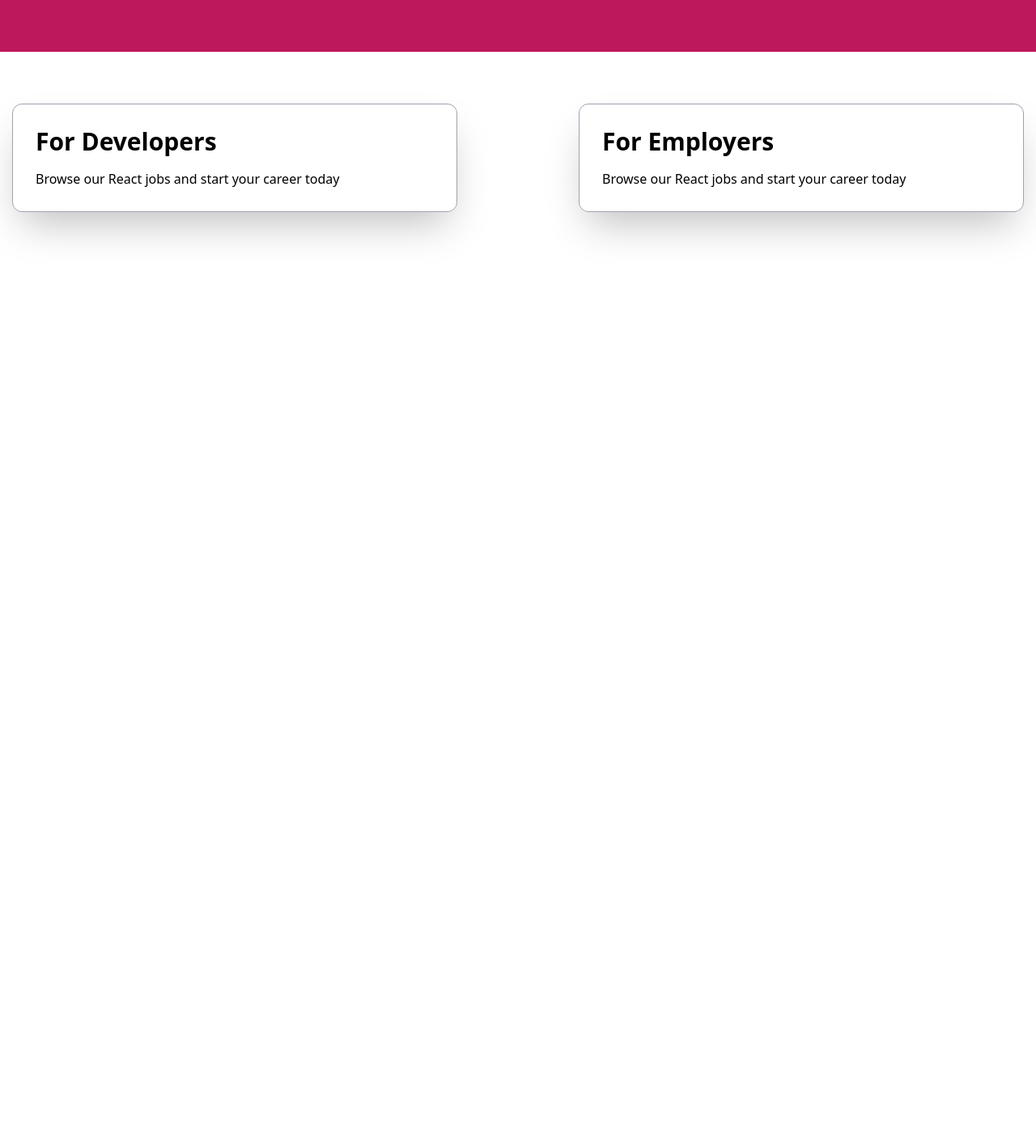
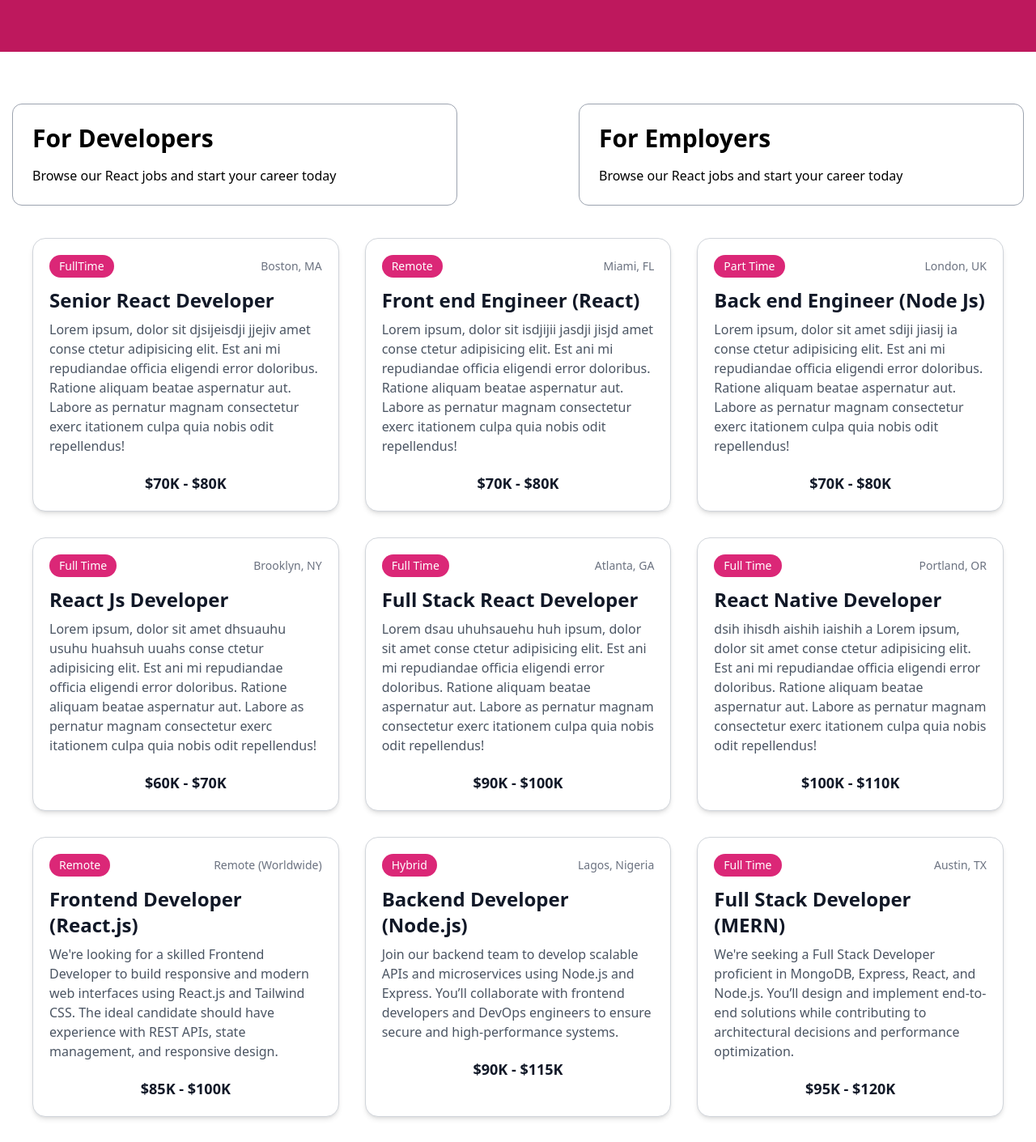
Before and after one commit to Obasky007/React, a React (Vite) app: page / in a window 1280 px wide. Shown: the part 260-1671 px from the top of the page at 81% size. Before the commit the page ends 800 px from the top, so only its background shows below. Built offline with nearby package versions, Linux system fonts and the light colour scheme.

Commit message:
first commit

```diff
--- a/src/Components/Body.jsx
+++ b/src/Components/Body.jsx
@@ -1,5 +1,6 @@
-import React from 'react'
-import Cards from './Card';
+import React from "react";
+import Cards from "./Card";
+import Jobs from "../Jobs";
 
 function Body() {
   return (
@@ -8,17 +9,47 @@ function Body() {
         <h1 className="font-bold text-5xl mb-5">Become a React Dev</h1>
         <p>Find the React job that fits your skill set</p>
       </div>
-      <div className='md:flex block justify-center items-center gap-[150px] mt-16'>
+      <div className="md:flex block justify-center items-center gap-[150px] mt-16">
         <Cards
-          title='For Developers'
-        description='Browse our React jobs and start your career today'/>
+          title="For Developers"
+          description="Browse our React jobs and start your career today"
+        />
 
         <Cards
-          title='For Employers'
-        description='Browse our React jobs and start your career today'/>
+          title="For Employers"
+          description="Browse our React jobs and start your career today"
+        />
+      </div>
+      <div className="grid grid-cols-1 sm:grid-cols-2 lg:grid-cols-3 gap-8 px-4 sm:px-6 lg:px-10">
+        {Jobs.map(({ title, id, description, salary, location, type }) => (
+          <div
+            key={id}
+            className="border border-gray-300 shadow-md rounded-2xl p-5 bg-white hover:shadow-2xl transition-shadow duration-300"
+          >
+            <div className="flex justify-between items-center mb-3 flex-wrap gap-2">
+              <span className="text-xs sm:text-sm font-medium px-3 py-1 rounded-full bg-pink-600 text-white">
+                {type}
+              </span>
+              <span className="text-xs sm:text-sm text-gray-500">
+                {location}
+              </span>
+            </div>
+            <h2 className="text-xl sm:text-2xl font-semibold mb-2 text-gray-900 leading-snug">
+              {title}
+            </h2>
+            <p className="text-gray-600 text-sm sm:text-base leading-relaxed mb-5">
+              {description}
+            </p>
+            <div className="flex justify-between items-center flex-wrap gap-3">
+              <span className="text-gray-900 font-semibold text-base sm:text-lg m-auto">
+                {salary}
+              </span>
+            </div>
+          </div>
+        ))}
       </div>
     </div>
   );
 }
 
-export default Body
+export default Body;
--- a/src/Components/Card.jsx
+++ b/src/Components/Card.jsx
@@ -2,8 +2,8 @@ import React from 'react'
 
 function Cards({title, description}) {
   return (
-    <div>
-      <div className='border border-gray-400 shadow-2xl md:w-[550px] w-[470px] m-auto rounded-xl p-7 mb-10'>
+    <div className='hover:translate-x-0'>
+      <div className='border border-gray-400 hover:shadow-2xl shadow:xl md:w-[550px] w-[470px] m-auto rounded-xl p-6 mb-10 transition-all'>
         <h1 className='font-bold text-3xl mb-4'>{title}</h1>
         <p className='font-medium text-base'>{description}</p>
       </div>
--- /dev/null
+++ b/src/Jobs.json
@@ -0,0 +1,82 @@
+[
+   {
+      "id": "1",
+      "type": "FullTime",
+      "title": "Senior React Developer",
+      "description": "Lorem ipsum, dolor sit djsijeisdji jjejiv  amet conse ctetur adipisicing elit. Est ani mi repudiandae officia eligendi error doloribus. Ratione aliquam beatae aspernatur aut. Labore as pernatur magnam consectetur exerc itationem culpa quia nobis odit repellendus!",
+      "salary": "$70K - $80K",
+      "location": "Boston, MA"
+   },
+   {
+      "id": "2",
+      "type": "Remote",
+      "title": "Front end Engineer (React)",
+      "description": "Lorem ipsum, dolor sit isdjijii jasdji jisjd amet conse ctetur adipisicing elit. Est ani mi repudiandae officia eligendi error doloribus. Ratione aliquam beatae aspernatur aut. Labore as pernatur magnam consectetur exerc itationem culpa quia nobis odit repellendus!",
+      "salary": "$70K - $80K",
+      "location": "Miami, FL"
+   },
+   {
+      "id": "3",
+      "type": "Part Time",
+      "title": "Back end Engineer (Node Js)",
+      "description": "Lorem ipsum, dolor sit amet sdiji jiasij ia conse ctetur adipisicing elit. Est ani mi repudiandae officia eligendi error doloribus. Ratione aliquam beatae aspernatur aut. Labore as pernatur magnam consectetur exerc itationem culpa quia nobis odit repellendus!",
+      "salary": "$70K - $80K",
+      "location": "London, UK"
+   },
+   {
+      "id": "4",
+      "type": "Full Time",
+      "title": "React Js Developer",
+      "description": "Lorem ipsum, dolor sit amet dhsuauhu usuhu huahsuh uuahs conse ctetur adipisicing elit. Est ani mi repudiandae officia eligendi error doloribus. Ratione aliquam beatae aspernatur aut. Labore as pernatur magnam consectetur exerc itationem culpa quia nobis odit repellendus!",
+      "salary": "$60K - $70K",
+      "location": "Brooklyn, NY"
+   },
+   {
+      "id": "5",
+      "type": "Full Time",
+      "title": "Full Stack React Developer",
+      "description": "Lorem dsau uhuhsauehu huh ipsum, dolor sit amet conse ctetur adipisicing elit. Est ani mi repudiandae officia eligendi error doloribus. Ratione aliquam beatae aspernatur aut. Labore as pernatur magnam consectetur exerc itationem culpa quia nobis odit repellendus!",
+      "salary": "$90K - $100K",
+      "location": "Atlanta, GA"
+   },
+   {
+      "id": "6",
+      "type": "Full Time",
+      "title": "React Native Developer",
+      "description": " dsih ihisdh aishih iaishih a Lorem ipsum, dolor sit amet conse ctetur adipisicing elit. Est ani mi repudiandae officia eligendi error doloribus. Ratione aliquam beatae aspernatur aut. Labore as pernatur magnam consectetur exerc itationem culpa quia nobis odit repellendus!",
+      "salary": "$100K - $110K",
+      "location": "Portland, OR"
+   },
+   {
+      "id": "7",
+      "type": "Remote",
+      "title": "Frontend Developer (React.js)",
+      "description": "We're looking for a skilled Frontend Developer to build responsive and modern web interfaces using React.js and Tailwind CSS. The ideal candidate should have experience with REST APIs, state management, and responsive design.",
+      "salary": "$85K - $100K",
+      "location": "Remote (Worldwide)"
+   },
+   {
+      "id": "8",
+      "type": "Hybrid",
+      "title": "Backend Developer (Node.js)",
+      "description": "Join our backend team to develop scalable APIs and microservices using Node.js and Express. You’ll collaborate with frontend developers and DevOps engineers to ensure secure and high-performance systems.",
+      "salary": "$90K - $115K",
+      "location": "Lagos, Nigeria"
+   },
+   {
+      "id": "9",
+      "type": "Full Time",
+      "title": "Full Stack Developer (MERN)",
+      "description": "We're seeking a Full Stack Developer proficient in MongoDB, Express, React, and Node.js. You’ll design and implement end-to-end solutions while contributing to architectural decisions and performance optimization.",
+      "salary": "$95K - $120K",
+      "location": "Austin, TX"
+   },
+   {
+      "id": "10",
+      "type": "Contract",
+      "title": "Mobile App Developer (Flutter)",
+      "description": "We need a Flutter Developer to build cross-platform mobile applications for Android and iOS. You’ll work closely with designers and backend engineers to deliver pixel-perfect and smooth user experiences.",
+      "salary": "$70K - $95K",
+      "location": "Toronto, Canada"
+   }
+]
```
